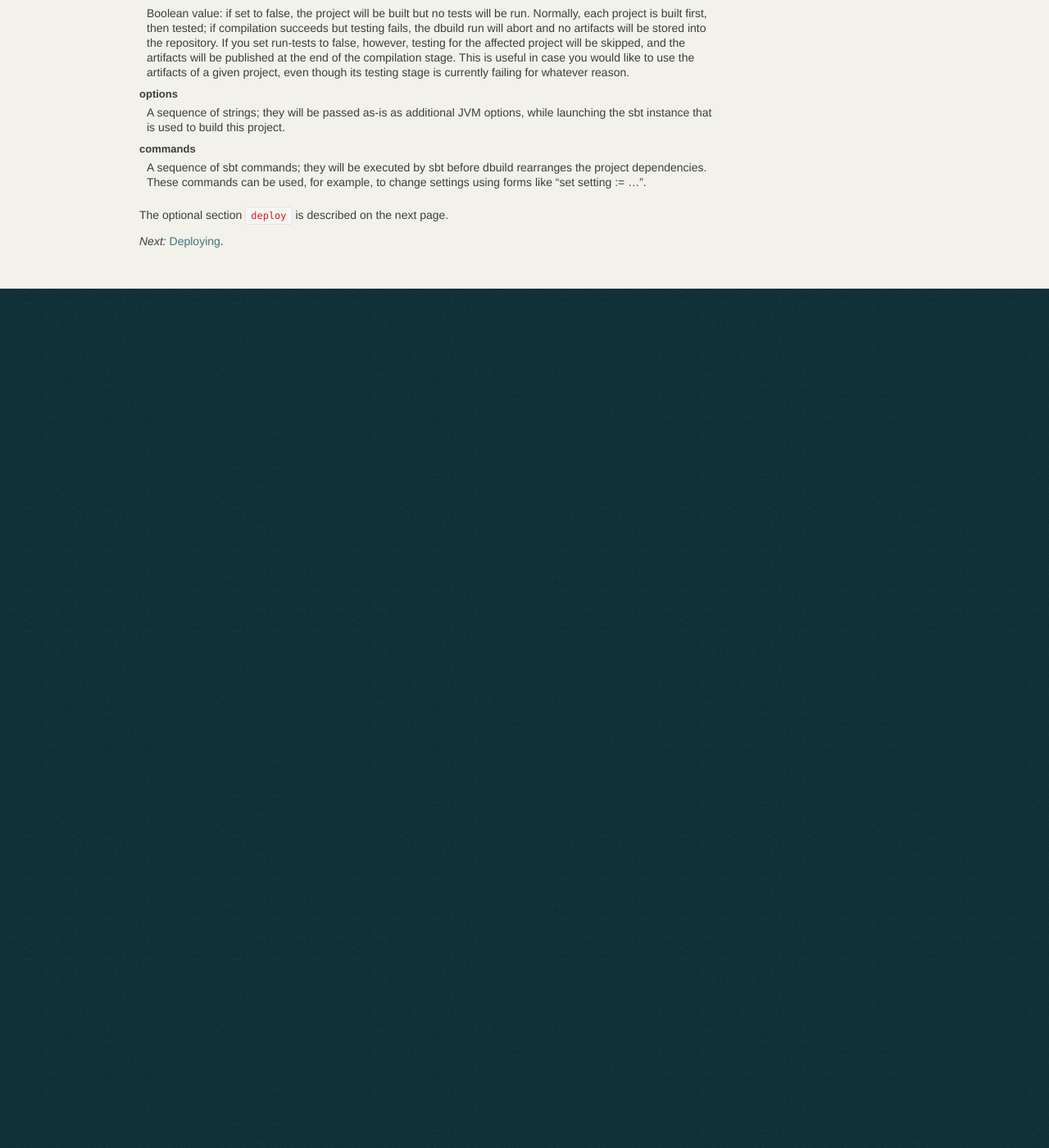
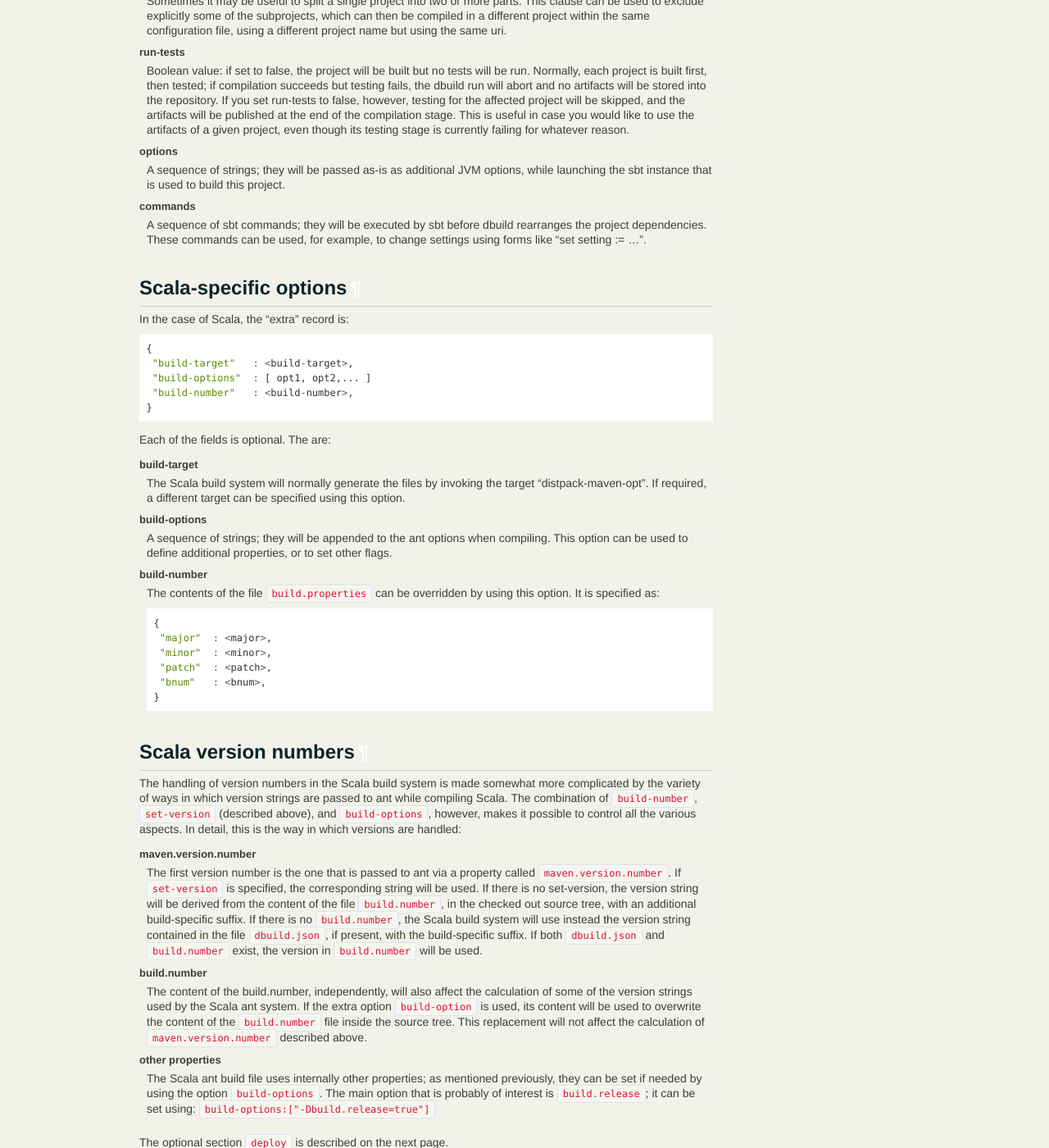
Before and after one commit to lightbend-labs/dbuild, a Sphinx documentation site: the page built from docs/src/sphinx/dbuild.rst, in a window 1280 px wide and 1400 px high, scrolled down 2410 px. Shown: the whole window at 82% size. Built offline with Sphinx 7.4.7, drawn with Linux system fonts in a browser that asks for light colours; before the commit the page ends 2762 px from its top, so only the background shows below that; some of the changed text lies outside the part shown.

Commit message:
More docs

```diff
--- a/docs/src/sphinx/dbuild.rst
+++ b/docs/src/sphinx/dbuild.rst
@@ -100,8 +100,13 @@ optional-output-version
 
 optional-extra-build-parameters
   The "extra" component is optional, as are all of its sub-components; it describes additional
-  parameters used while building the project, and its content depends on the build system. At this
-  time it is only used for sbt builds, in which case its structure is:
+  parameters used while building the project, and its content depends on the build system, as
+  detailed below.
+
+sbt-specific options
+--------------------
+
+In this case the "extra" argument is a record with the following content:
 
 .. code-block:: javascript
 
@@ -114,7 +119,7 @@ optional-extra-build-parameters
     "commands"       : [ cmd1, cmd2,... ]
    }
 
-Each of them is optional, and their meaning is:
+Each of these fields is optional; their meaning is:
 
 sbt-version
   A string that specifies the version of sbt that should be used to compile
@@ -164,6 +169,85 @@ commands
   the project dependencies. These commands can be used, for example, to change settings
   using forms like "set setting := ...".
 
+Scala-specific options
+----------------------
+
+In the case of Scala, the "extra" record is:
+
+.. code-block:: javascript
+
+   {
+    "build-target"   : <build-target>,
+    "build-options"  : [ opt1, opt2,... ]
+    "build-number"   : <build-number>,
+   }
+
+Each of the fields is optional. The are:
+
+build-target
+  The Scala build system will normally generate the files by invoking
+  the target "distpack-maven-opt". If required, a different target can
+  be specified using this option.
+
+build-options
+  A sequence of strings; they will be appended to the ant options when
+  compiling. This option can be used to define additional properties,
+  or to set other flags.
+
+build-number
+  The contents of the file `build.properties` can be overridden by
+  using this option. It is specified as:
+
+  .. code-block:: javascript
+
+     {
+      "major"  : <major>,
+      "minor"  : <minor>,
+      "patch"  : <patch>,
+      "bnum"   : <bnum>,
+     }
+
+
+Scala version numbers
+---------------------
+
+The handling of version numbers in the Scala build system is made
+somewhat more complicated by the variety of ways in which version
+strings are passed to ant while compiling Scala. The combination
+of `build-number`, `set-version` (described above), and `build-options`,
+however, makes it possible to control all the various aspects.
+In detail, this is the way in which versions are handled:
+
+maven.version.number
+  The first version number is the one that is passed to ant via
+  a property called `maven.version.number`. If `set-version` is
+  specified, the corresponding string will be used. If there is
+  no set-version, the version string will be derived from the
+  content of the file `build.number`, in the checked out source
+  tree, with an additional build-specific suffix. If there is no
+  `build.number`, the Scala build system will use instead
+  the version string contained in the file `dbuild.json`, if
+  present, with the build-specific suffix. If both `dbuild.json`
+  and `build.number` exist, the version in `build.number` will
+  be used.
+
+build.number
+  The content of the build.number, independently, will also
+  affect the calculation of some of the version strings used
+  by the Scala ant system. If the extra option `build-option`
+  is used, its content will be used to overwrite the content
+  of the `build.number` file inside the source tree. This
+  replacement will not affect the calculation of `maven.version.number`
+  described above.
+
+other properties
+  The Scala ant build file uses internally other properties; as
+  mentioned previously, they can be set if needed by using the
+  option `build-options`. The main option that is probably of
+  interest is `build.release`; it can be set using:
+  ``build-options:["-Dbuild.release=true"]``
+
+
 The optional section ``deploy`` is described on the next page.
 
 *Next:* :doc:`deploy`.
```
